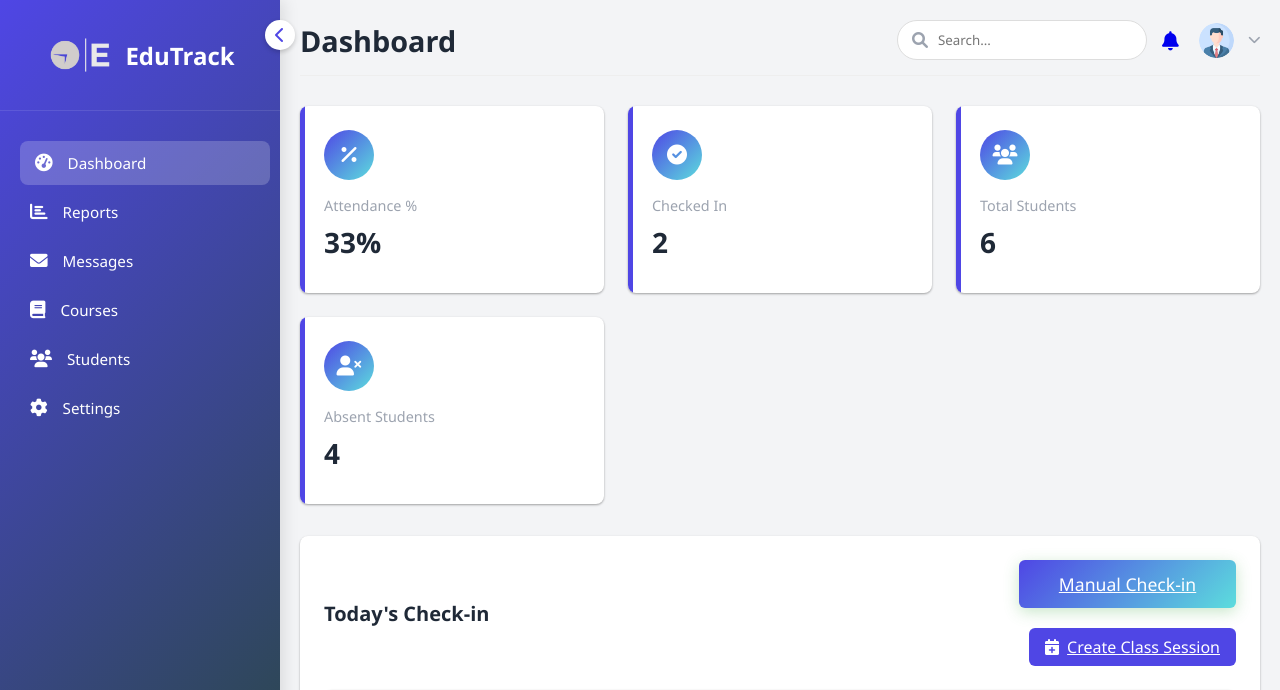
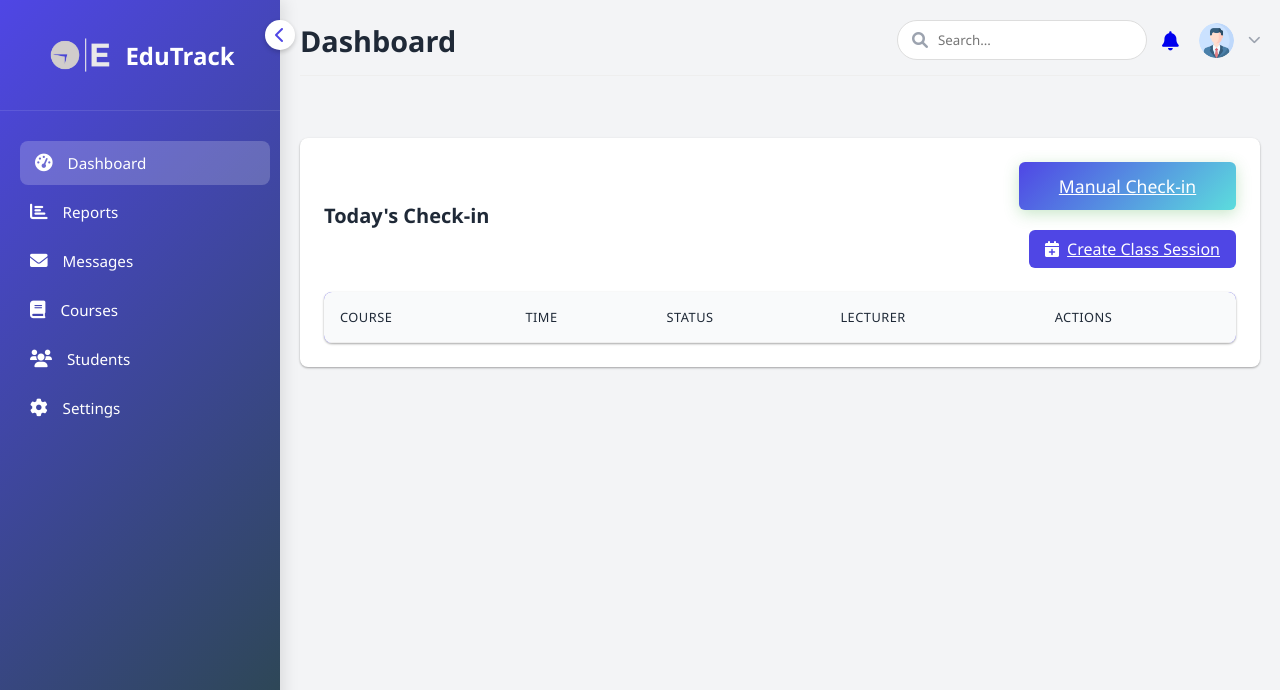
Before and after one commit to frankmuriithi/Edu, a Django app: page / in a window 1280 px wide. Shown: the top 690 px of the page. Run offline with Django 5.2, Linux system fonts and the light colour scheme; a user stored in the database is signed in; data comes from the database, SQL or seed files in the repository; both versions use the stored data as it was after the commit; lists and menus that the app fills with data are empty.

Commit message:
another commit

```diff
--- a/dashboard/templates/dashboard/dashboard.html
+++ b/dashboard/templates/dashboard/dashboard.html
@@ -359,7 +359,7 @@
         <p class="card-value">{{ unchecked_sessions|length }}</p>
     </div>
 
-    {% elif role == 'LECTURER' %}
+    {% elif role == 'LECTURER' and lecturer_stats %}
 
     <div class="card">
         <div class="card-icon"><i class="fas fa-percentage"></i></div>
--- a/dashboard/views.py
+++ b/dashboard/views.py
@@ -21,6 +21,8 @@ from django.contrib.auth.models import User
 from django.utils.timezone import make_aware
 from datetime import datetime
 
+ATTENDED_STATUSES = ['present', 'late']
+
 def get_session_status(session):
     now_dt = localtime(now())
 
@@ -41,21 +43,14 @@ def get_session_status(session):
 def dashboard(request):
     current_dt = localtime(now())
     today = current_dt.date()
-    current_time = current_dt.time()
     role = request.user.profile.role
 
     today_sessions = ClassSession.objects.none()
 
     if role == 'LECTURER':
-        today_sessions = ClassSession.objects.filter(
-            course__lecturer=request.user,
-            date=today
-        )
+        today_sessions = ClassSession.objects.filter(course__lecturer=request.user, date=today)
     elif role == 'STUDENT':
-        today_sessions = ClassSession.objects.filter(
-            course__students=request.user,
-            date=today
-        )
+        today_sessions = ClassSession.objects.filter(course__students=request.user, date=today)
 
     session_data = []
     unchecked_sessions = []
@@ -65,13 +60,9 @@ def dashboard(request):
 
         attendance = None
         if role == 'STUDENT':
-            attendance = Attendance.objects.filter(
-                student=request.user,
-                session=session
-            ).first()
+            attendance = Attendance.objects.filter(student=request.user, session=session).first()
 
-            # Only allow check-in if ACTIVE
-            if status == "ACTIVE" and not attendance:
+            if status in ["ACTIVE", "CLOSED"] and not attendance:
                 unchecked_sessions.append(session)
 
         session_data.append({
@@ -84,28 +75,43 @@ def dashboard(request):
     overall_attendance = 0
     if role == "STUDENT":
         records = Attendance.objects.filter(student=request.user)
-        present = records.filter(status='present').count()
+        present = records.filter(status__in=ATTENDED_STATUSES).count()
         total = records.count()
-
         overall_attendance = round((present / total) * 100) if total else 0
 
-    # LECTURER STATS
-    lecturer_stats = {}
+    # LECTURER STATS (ACTIVE SESSION ONLY)
+    lecturer_stats = None
+
     if role == "LECTURER":
-        sessions = ClassSession.objects.filter(course__lecturer=request.user)
+        lecturer_sessions = ClassSession.objects.filter(course__lecturer=request.user, date=today)
 
-        total_students = sum(s.course.students.count() for s in sessions)
-        present = Attendance.objects.filter(
-            session__in=sessions,
-            status='present'
-        ).count()
+        active_session = None
+        for session in lecturer_sessions:
+            if get_session_status(session) == "ACTIVE":
+                active_session = session
+                break
 
-        lecturer_stats = {
-            "attendance_percentage": round((present / total_students) * 100) if total_students else 0,
-            "checked_in_students": present,
-            "total_students": total_students,
-            "absent_students": total_students - present
-        }
+        if active_session:
+            total_students = active_session.course.students.count()
+
+            checked_in_students = Attendance.objects.filter(
+                session=active_session,
+                status__in=ATTENDED_STATUSES
+            ).count()
+
+            absent_students = total_students - checked_in_students
+
+            attendance_percentage = (
+                (checked_in_students / total_students) * 100
+                if total_students > 0 else 0
+            )
+
+            lecturer_stats = {
+                "attendance_percentage": round(attendance_percentage, 2),
+                "checked_in_students": checked_in_students,
+                "total_students": total_students,
+                "absent_students": absent_students
+            }
 
     return render(request, 'dashboard/dashboard.html', {
         "session_data": session_data,
@@ -115,32 +121,34 @@ def dashboard(request):
         "role": role
     })
 
+
 # -------------------------
-# Attendance List (STUDENT ONLY 🔥)
+# Attendance List
 # -------------------------
 @login_required
 def attendance_list(request):
-    if request.user.profile.role != 'STUDENT':
-        return redirect('dashboard')  # 🚫 block lecturers
+    role = request.user.profile.role
 
-    courses = request.user.courses_enrolled.all()
-    selected_course = request.GET.get('course')
+    if role == "STUDENT":
+        courses = request.user.courses_enrolled.all()
+        attendances = Attendance.objects.filter(student=request.user, course__in=courses)
 
+    elif role == "LECTURER":
+        courses = Course.objects.filter(lecturer=request.user)
+        attendances = Attendance.objects.filter(course__in=courses)
+
+    else:
+        courses = Course.objects.all()
+        attendances = Attendance.objects.all()
+
+    selected_course = request.GET.get("course")
     if selected_course:
-        attendances = Attendance.objects.filter(
-            student=request.user,
-            course_id=selected_course
-        )
-    else:
-        attendances = Attendance.objects.filter(
-            student=request.user,
-            course__in=courses
-        )
+        attendances = attendances.filter(course_id=selected_course)
 
-    return render(request, 'dashboard/attendance_list.html', {
-        'courses': courses,
-        'selected_course': selected_course,
-        'attendances': attendances,
+    return render(request, "dashboard/attendance_list.html", {
+        "courses": courses,
+        "attendances": attendances,
+        "selected_course": selected_course
     })
 
 # -------------------------
@@ -177,50 +185,18 @@ def teacher_students_checked_in(request):
 
     student_ids = Attendance.objects.filter(
         session__in=sessions,
-        status='present'
+        status__in=ATTENDED_STATUSES
     ).values_list('student_id', flat=True).distinct()
 
-    unique_students = User.objects.filter(id__in=student_ids).select_related('profile')
+    unique_students = User.objects.filter(id__in=student_ids)
 
     return render(request, 'dashboard/teacher_students_checked_in.html', {
         'checked_in_students': unique_students
     })
 
-
-# -------------------------
-# Attendance List
-# -------------------------
-@login_required
-def attendance_list(request):
-    role = request.user.profile.role
-
-    if role == "STUDENT":
-        courses = request.user.courses_enrolled.all()
-        attendances = Attendance.objects.filter(student=request.user, course__in=courses)
-
-    elif role == "LECTURER":
-        courses = Course.objects.filter(lecturer=request.user)
-        attendances = Attendance.objects.filter(course__in=courses)
-
-    else:
-        courses = Course.objects.all()
-        attendances = Attendance.objects.all()
-
-    selected_course = request.GET.get("course")
-    if selected_course:
-        attendances = attendances.filter(course_id=selected_course)
-
-    return render(request, "dashboard/attendance_list.html", {
-        "courses": courses,
-        "attendances": attendances,
-        "selected_course": selected_course
-    })
-
-
 # -------------------------
 # Check-in (via UI button)
 # -------------------------
-
 @login_required
 def checkin(request, session_id):
     if request.method != "POST":
@@ -228,12 +204,11 @@ def checkin(request, session_id):
 
     session = get_object_or_404(ClassSession, id=session_id)
 
-    current_dt = localtime(now())
-    status = get_session_status(session)
-
-    if status != "ACTIVE":
+    if get_session_status(session) != "ACTIVE":
         messages.error(request, "This session is not active.")
         return redirect("dashboard")
+
+    current_dt = localtime(now())
 
     Attendance.objects.update_or_create(
         student=request.user,
@@ -249,14 +224,12 @@ def checkin(request, session_id):
 
     return redirect("checkin_success")
 
-
 @login_required
 def checkin_success(request):
     return render(request, 'dashboard/checkin_success.html')
 # -------------------------
 # Manual Check-in (Lecturer via UI form)
 # -------------------------
-
 @login_required
 def manual_checkin(request):
     if request.user.profile.role != "LECTURER":
@@ -273,7 +246,6 @@ def manual_checkin(request):
             status = form.cleaned_data["status"]
             reason = form.cleaned_data["reason"]
 
-            # FIXED: get correct session (LATEST + EXACT MATCH)
             session = ClassSession.objects.filter(
                 course=course,
                 date=date_val
@@ -281,14 +253,11 @@ def manual_checkin(request):
 
             if not session:
                 messages.error(request, "No session found.")
-                return redirect("attendance_list")
+                return redirect("dashboard")
 
-            current_dt = localtime(now())
-            session_status = get_session_status(session)
-
-            if session_status != "ACTIVE":
-                messages.error(request, "Cannot mark attendance outside active session.")
-                return redirect("attendance_list")
+            if get_session_status(session) != "ACTIVE":
+                messages.error(request, "Session is not active.")
+                return redirect("dashboard")
 
             Attendance.objects.update_or_create(
                 student=student,
@@ -304,7 +273,7 @@ def manual_checkin(request):
             )
 
             messages.success(request, "Attendance marked successfully.")
-            return redirect("attendance_list")
+            return redirect("dashboard")  # ✅ updates cards instantly
 
     else:
         form = ManualCheckinForm(user=request.user)
@@ -312,7 +281,6 @@ def manual_checkin(request):
     return render(request, "dashboard/manual_checkin_modal.html", {
         "form": form
     })
-
 # -------------------------
 # Create Class Session (Lecturer)
 # -------------------------
@@ -327,7 +295,6 @@ def create_class_session(request):
             form.save()
             messages.success(request, "Session created")
             return redirect("dashboard")
-
     else:
         form = ClassSessionForm(request.user)
 
@@ -517,15 +484,11 @@ def mark_notification_read(request, notification_id):
 # -------------------------
 # Reports
 # -------------------------
-
 @login_required
 def reports(request):
     role = request.user.profile.role
     attendance_data = []
 
-    # =========================
-    # STUDENT REPORT
-    # =========================
     if role == 'STUDENT':
         courses = request.user.courses_enrolled.all()
 
@@ -535,12 +498,10 @@ def reports(request):
             attended = Attendance.objects.filter(
                 student=request.user,
                 session__course=course,
-                status__iexact='present'
+                status__in=ATTENDED_STATUSES
             ).count()
 
-            percentage = round(
-                (attended / total_sessions) * 100
-            ) if total_sessions > 0 else 0
+            percentage = round((attended / total_sessions) * 100) if total_sessions > 0 else 0
 
             attendance_data.append({
                 'course': course.name,
@@ -549,13 +510,8 @@ def reports(request):
                 'percentage': percentage
             })
 
-        return render(request, 'dashboard/reports.html', {
-            'attendance_data': attendance_data
-        })
+        return render(request, 'dashboard/reports.html', {'attendance_data': attendance_data})
 
-    # =========================
-    # LECTURER REPORT
-    # =========================
     elif role == 'LECTURER':
         courses = Course.objects.filter(lecturer=request.user)
 
@@ -565,7 +521,7 @@ def reports(request):
             for session in sessions:
                 students_present = Attendance.objects.filter(
                     session=session,
-                    status__iexact='present'
+                    status__in=ATTENDED_STATUSES
                 ).count()
 
                 attendance_data.append({
@@ -576,31 +532,20 @@ def reports(request):
                     'students_present': students_present,
                 })
 
-        return render(request, 'dashboard/report_teacher.html', {
-            'attendance_data': attendance_data
-        })
+        return render(request, 'dashboard/report_teacher.html', {'attendance_data': attendance_data})
 
-    # =========================
-    # ADMIN REPORT
-    # =========================
     else:
         courses = Course.objects.all()
 
         for course in courses:
-            total_sessions = ClassSession.objects.filter(course=course).count()
+            total_records = Attendance.objects.filter(session__course=course).count()
 
             total_present = Attendance.objects.filter(
                 session__course=course,
-                status__iexact='present'
+                status__in=ATTENDED_STATUSES
             ).count()
 
-            total_records = Attendance.objects.filter(
-                session__course=course
-            ).count()
-
-            percentage = round(
-                (total_present / total_records) * 100
-            ) if total_records > 0 else 0
+            percentage = round((total_present / total_records) * 100) if total_records > 0 else 0
 
             attendance_data.append({
                 'course': course.name,
@@ -609,13 +554,11 @@ def reports(request):
                 'percentage': percentage
             })
 
-        return render(request, 'dashboard/reports.html', {
-            'attendance_data': attendance_data
-        })
+        return render(request, 'dashboard/reports.html', {'attendance_data': attendance_data})
 
 
 # -------------------------
-# Export Reports (Student / Admin)
+# Export Reports
 # -------------------------
 @login_required
 def export_reports_excel(request):
@@ -630,36 +573,27 @@ def export_reports_excel(request):
 
     wb = openpyxl.Workbook()
     ws = wb.active
-    ws.title = "Attendance Report"
 
-    headers = ["Course", "Attended", "Total Sessions", "Attendance %"]
-    for col_num, header in enumerate(headers, 1):
-        ws.cell(row=1, column=col_num, value=header)
+    ws.append(["Course", "Attended", "Total Sessions", "Attendance %"])
 
-    for row_num, course in enumerate(courses, 2):
+    for course in courses:
         sessions = ClassSession.objects.filter(course=course)
         total_sessions = sessions.count()
+
         attended = Attendance.objects.filter(
-            student=request.user, course=course, status='present'
+            student=request.user,
+            course=course,
+            status__in=ATTENDED_STATUSES
         ).count()
-        percent = round((attended / total_sessions) * 100) if total_sessions > 0 else 0
 
-        ws.cell(row=row_num, column=1, value=course.name)
-        ws.cell(row=row_num, column=2, value=attended)
-        ws.cell(row=row_num, column=3, value=total_sessions)
-        ws.cell(row=row_num, column=4, value=percent)
+        percent = round((attended / total_sessions) * 100) if total_sessions else 0
 
-    for column_cells in ws.columns:
-        max_length = max(len(str(cell.value)) for cell in column_cells if cell.value)
-        ws.column_dimensions[get_column_letter(column_cells[0].column)].width = max_length + 2
+        ws.append([course.name, attended, total_sessions, percent])
 
-    response = HttpResponse(
-        content_type='application/vnd.openxmlformats-officedocument.spreadsheetml.sheet'
-    )
+    response = HttpResponse(content_type='application/vnd.openxmlformats-officedocument.spreadsheetml.sheet')
     response['Content-Disposition'] = 'attachment; filename=attendance_report.xlsx'
     wb.save(response)
     return response
-
 
 # -------------------------
 # Export Teacher Report (fixed: was using Course.objects.filter(teacher=...) — now 'lecturer')
```
Also changed, not shown: db.sqlite3.
